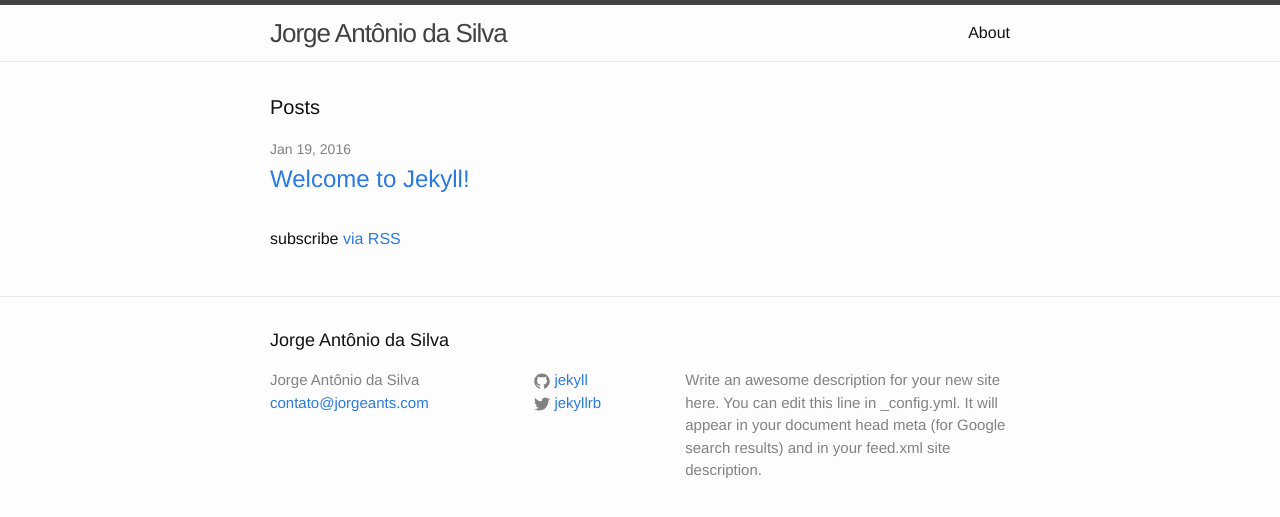
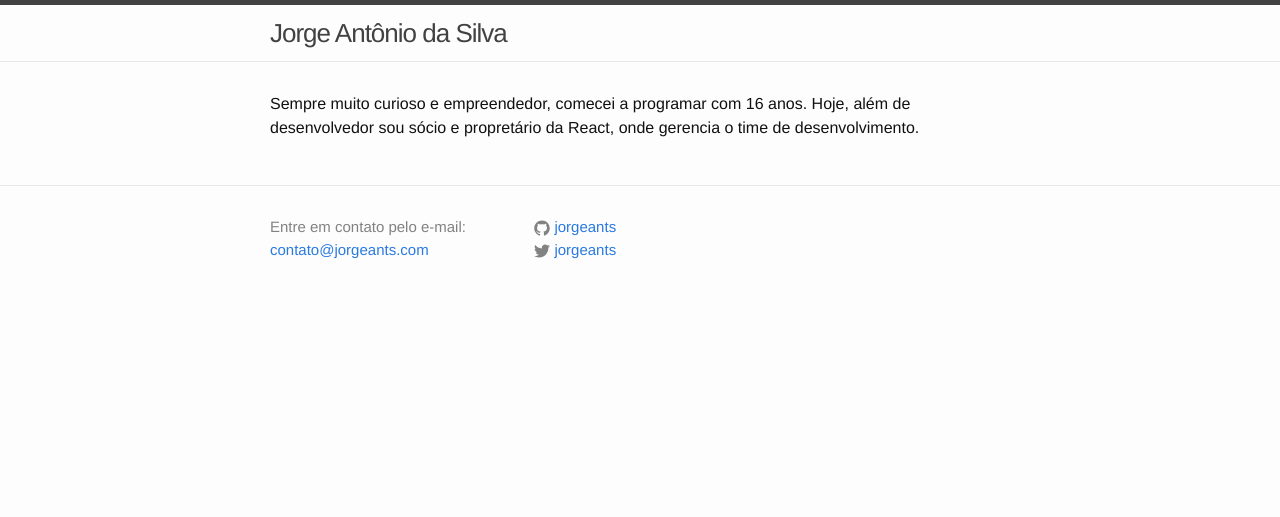
Before and after one commit to jorgeants/jorgeants.github.io, a Jekyll site: the page built from index.html, in a window 1280 px wide. Shown: the top 517 px of the page. Built offline with Jekyll 4.4.1, drawn with Linux system fonts in a browser that asks for light colours.

Commit message:
Content change.

```diff
--- a/_config.yml
+++ b/_config.yml
@@ -9,13 +9,17 @@
 title: Jorge Antônio da Silva
 email: contato@jorgeants.com
 description: > # this means to ignore newlines until "baseurl:"
-  Write an awesome description for your new site here. You can edit this
-  line in _config.yml. It will appear in your document head meta (for
-  Google search results) and in your feed.xml site description.
+  Sempre muito curioso e empreendedor, comecei a programar com 16 anos.
+  Hoje, além de desenvolvedor sou sócio e propretário da React,
+  onde gerencia o time de desenvolvimento.
+# description: > # this means to ignore newlines until "baseurl:"
+#   Write an awesome description for your new site here. You can edit this
+#   line in _config.yml. It will appear in your document head meta (for
+#   Google search results) and in your feed.xml site description.
 baseurl: "" # the subpath of your site, e.g. /blog
 url: "http://jorgeants.com" # the base hostname & protocol for your site
-twitter_username: jekyllrb
-github_username:  jekyll
+twitter_username: jorgeants
+github_username:  jorgeants
 
 # Build settings
 markdown: kramdown
--- a/_includes/footer.html
+++ b/_includes/footer.html
@@ -2,12 +2,10 @@
 
   <div class="wrapper">
 
-    <h2 class="footer-heading">{{ site.title }}</h2>
-
     <div class="footer-col-wrapper">
       <div class="footer-col footer-col-1">
         <ul class="contact-list">
-          <li>{{ site.title }}</li>
+          <li>Entre em contato pelo e-mail:</li>
           <li><a href="mailto:{{ site.email }}">{{ site.email }}</a></li>
         </ul>
       </div>
@@ -28,9 +26,6 @@
         </ul>
       </div>
 
-      <div class="footer-col footer-col-3">
-        <p>{{ site.description }}</p>
-      </div>
     </div>
 
   </div>
--- a/_includes/header.html
+++ b/_includes/header.html
@@ -4,7 +4,7 @@
 
     <a class="site-title" href="{{ site.baseurl }}/">{{ site.title }}</a>
 
-    <nav class="site-nav">
+<!--     <nav class="site-nav">
       <a href="#" class="menu-icon">
         <svg viewBox="0 0 18 15">
           <path fill="#424242" d="M18,1.484c0,0.82-0.665,1.484-1.484,1.484H1.484C0.665,2.969,0,2.304,0,1.484l0,0C0,0.665,0.665,0,1.484,0 h15.031C17.335,0,18,0.665,18,1.484L18,1.484z"/>
@@ -22,6 +22,6 @@
       </div>
     </nav>
 
-  </div>
+  </div> -->
 
 </header>
--- a/_layouts/default.html
+++ b/_layouts/default.html
@@ -9,7 +9,7 @@
 
     <div class="page-content">
       <div class="wrapper">
-        {{ content }}
+        <p>{{ site.description }}</p>
       </div>
     </div>
 
@@ -17,4 +17,15 @@
 
   </body>
 
+  <script>
+    (function(i,s,o,g,r,a,m){i['GoogleAnalyticsObject']=r;i[r]=i[r]||function(){
+    (i[r].q=i[r].q||[]).push(arguments)},i[r].l=1*new Date();a=s.createElement(o),
+    m=s.getElementsByTagName(o)[0];a.async=1;a.src=g;m.parentNode.insertBefore(a,m)
+    })(window,document,'script','//www.google-analytics.com/analytics.js','ga');
+
+    ga('create', 'UA-38178268-1', 'auto');
+    ga('send', 'pageview');
+
+  </script>
+
 </html>
```
